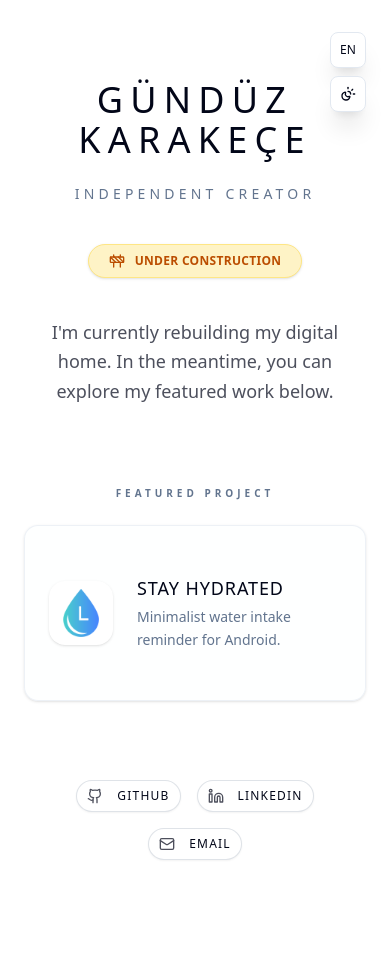
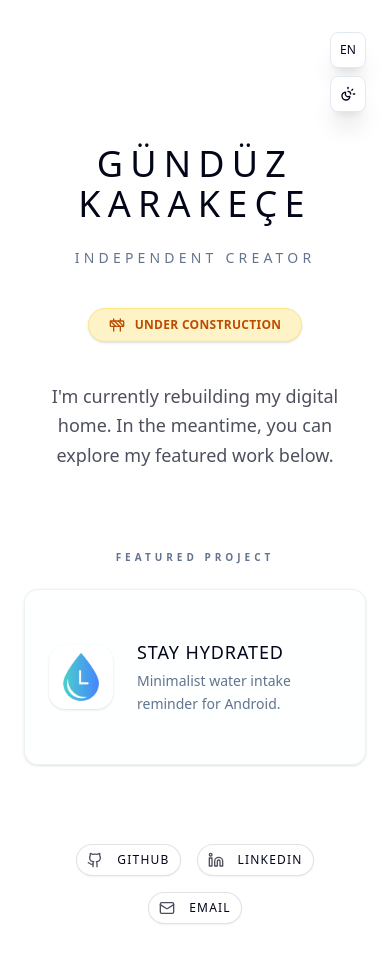
Before and after one commit to gndzkrkc/gndzkrkc.com, a Next.js app: page /en in a window 390 px wide. Shown: the top 962 px of the page. Built offline with nearby package versions, Linux system fonts and the light colour scheme.

Commit message:
fix(ui): Adjust layout spacing for two-button ModeToggle
- Increase top padding on mobile to prevent content overlap
- Reduce scroll threshold for earlier fade-out

```diff
--- a/src/app/[locale]/layout.tsx
+++ b/src/app/[locale]/layout.tsx
@@ -55,9 +55,7 @@ export default async function RootLayout({
             <div className="min-h-screen">
               <BreadcrumbNavigation />
               <ModeToggle />
-              <div className="pt-8 pb-24 md:pt-24 md:pb-48 px-6">
-                {children}
-              </div>
+              <div className="pt-24 pb-24 md:pb-48 px-6">{children}</div>
             </div>
           </NextIntlClientProvider>
         </ThemeProvider>
--- a/src/components/mode-toggle.tsx
+++ b/src/components/mode-toggle.tsx
@@ -8,7 +8,7 @@ import { useLocale, useTranslations } from 'next-intl';
 import { useIntlPathname, useIntlRouter } from '@/i18n/navigation';
 import { i18nRoutingConfig, Locale } from '@/i18n/routing';
 
-const SCROLL_THRESHOLD = 50;
+const SCROLL_THRESHOLD = 30;
 
 const THEMES = {
   system: { next: 'light', icon: SunMoon },
```
